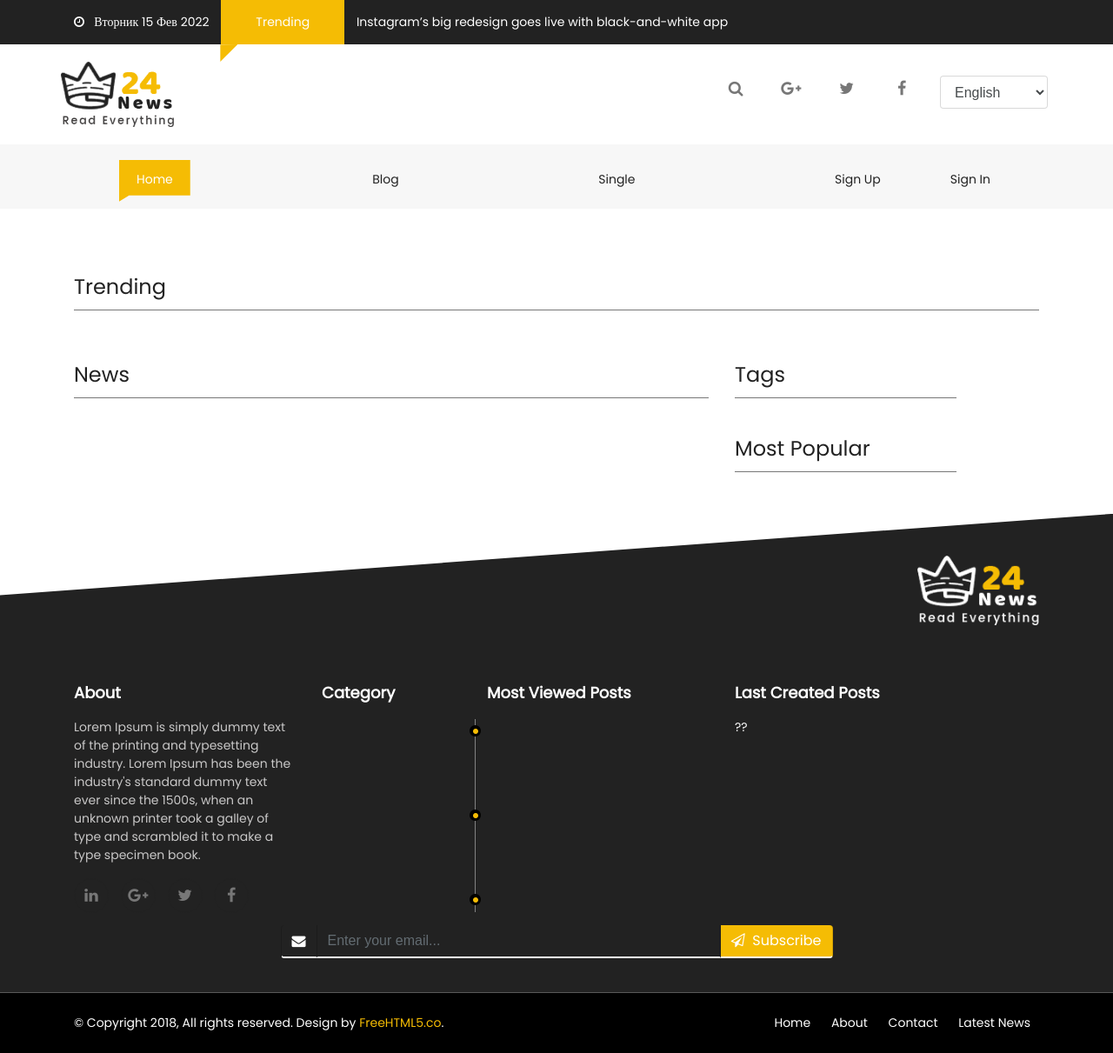
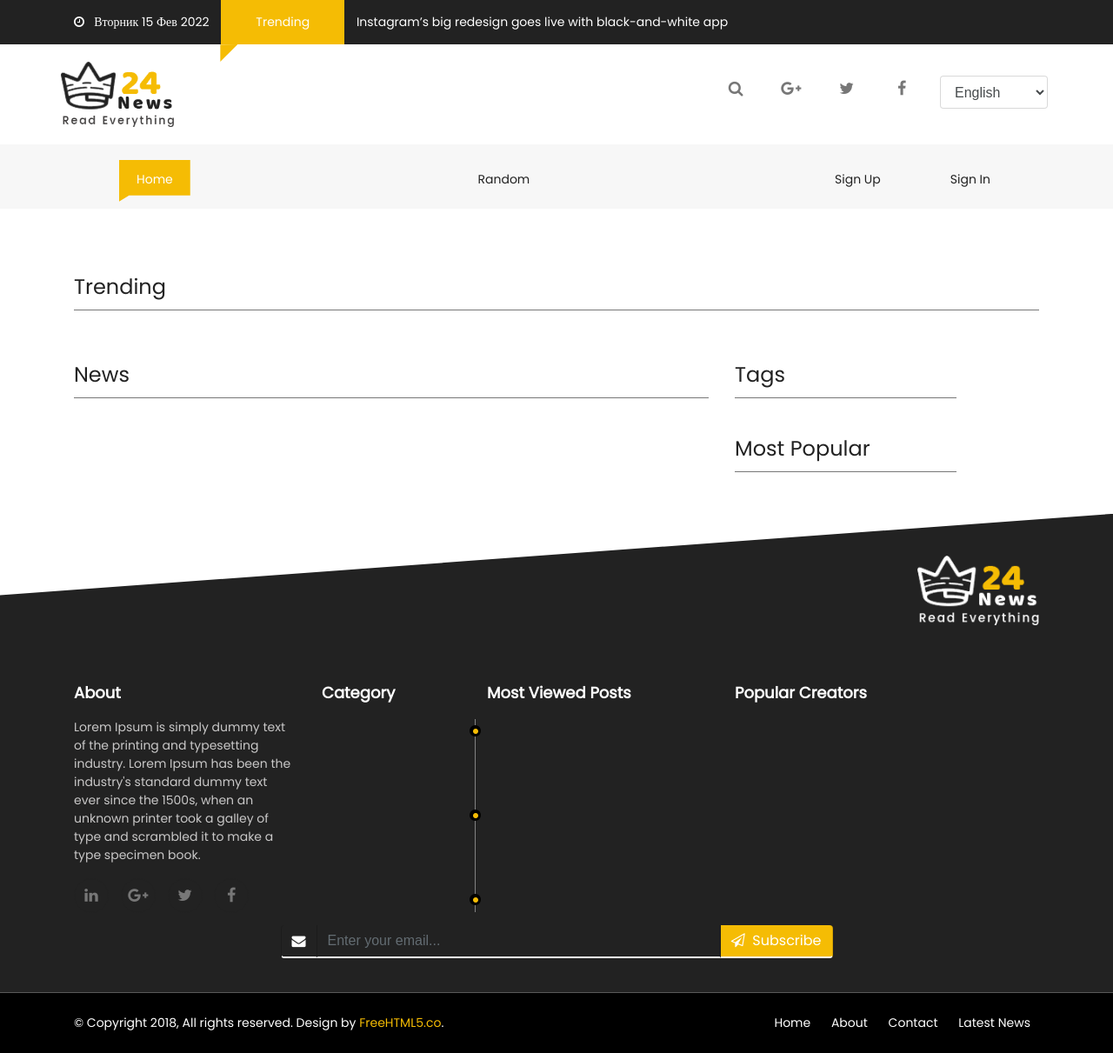
Before and after one commit to Str1kez/django_news, a Django app: page / in a window 1280 px wide. Shown: the whole page at 87% size. Run offline with Django 4.2, Linux system fonts and the light colour scheme; data that the repository does not hold is empty; parts of the project's set-up code (start-up, migrations or seed data) failed here and were passed over; some libraries are stand-ins or nearby versions.

Commit message:
added: users in footer, creating articles, fix images in blocks, random article

```diff
--- a/blog/admin.py
+++ b/blog/admin.py
@@ -19,15 +19,15 @@ class ArticleAdminForm(forms.ModelForm):
 class ArticleAdmin(admin.ModelAdmin):
     form = ArticleAdminForm
 
-    list_display = 'id', 'title', 'slug', 'author', 'created_at', 'views', 'get_image'
+    list_display = 'id', 'title', 'slug', 'author', 'user', 'created_at', 'views', 'get_image'
     list_display_links = 'id', 'title'
     list_editable = 'author',
-    list_filter = 'author', 'created_at'
+    list_filter = 'author', 'created_at', 'user'
     search_fields = 'title', 'author', 'created_at'
     ordering = '-created_at', '-views'
     actions_on_top = True
 
-    fields = 'title', 'slug', 'author', 'content', 'image', 'get_image', 'tags', 'views', 'created_at'
+    fields = 'title', 'slug', 'author', 'content', 'image', 'get_image', 'tags', 'views', 'created_at', 'user'
     readonly_fields = 'get_image', 'created_at', 'views'
     prepopulated_fields = {'slug': ('title', )}
 
--- a/blog/models.py
+++ b/blog/models.py
@@ -2,6 +2,7 @@ from django.db import models
 
 # Create your models here.
 from django.urls import reverse
+from django.contrib.auth.models import User
 
 
 class Tag(models.Model):
@@ -28,6 +29,7 @@ class Article(models.Model):
     created_at = models.DateTimeField(auto_now_add=True)
     slug = models.SlugField(max_length=50, verbose_name='Url', unique=True)
     tags = models.ManyToManyField(Tag, 'tags')
+    user = models.ForeignKey(User, on_delete=models.SET('Unknown'), verbose_name='Пользователь', default=1)
 
     def __str__(self):
         return self.title
--- a/blog/templates/blog/includes/_top_blocks.html
+++ b/blog/templates/blog/includes/_top_blocks.html
@@ -16,7 +16,8 @@
                             </a></div>
                             <div class=""><a href="{% url 'blog:get_article' post.slug %}" class="fh5co_good_font"> {{ post.title }} </a></div>
                         </div>
-                    </div></a>
+                    </div>
+                    </a>
                 </div>
                 <div class="col-md-6">
                     <div class="row">
--- a/blog/templates/blog/includes/_trending_large.html
+++ b/blog/templates/blog/includes/_trending_large.html
@@ -12,9 +12,10 @@
                     <a href="{% url 'blog:get_article' post.slug %}">
                         <div class="fh5co_latest_trading_img_position_relative">
                             <div class="fh5co_latest_trading_img">
-                                <img src="{{ post.image.url }}" alt="" class="fh5co_img_special_relative"/>
+                                <img src="{{ post.image.url }}" alt="" class="w-100 h-100"/>
                             </div>
-                            <div class="fh5co_latest_trading_img_position_absolute"></div>
+                                <div class="fh5co_latest_trading_img_position_absolute"></div>
+
                             <div class="fh5co_latest_trading_img_position_absolute_1">
                                 <a href="{% url 'blog:get_article' post.slug %}" class="text-white"> {{ post.title }} </a>
                                 <div class="fh5co_latest_trading_date_and_name_color"> {{ post.author }} - {{ post.created_at }}</div>
--- a/blog/templatetags/tags.py
+++ b/blog/templatetags/tags.py
@@ -1,5 +1,6 @@
 from django import template
 from django.db.models import Count
+from django.contrib.auth.models import User
 
 from blog.models import Tag, Article
 import datetime as dt
@@ -20,3 +21,9 @@ def header_date():
 @register.simple_tag
 def popular_posts(count: int = 5):
     return Article.objects.order_by('-views')[:count]
+
+
+@register.simple_tag
+def popular_users():
+    return User.objects.annotate(article_count=Count('article'))\
+               .filter(article_count__gt=0).order_by('-article_count')[:10]
--- a/blog/urls.py
+++ b/blog/urls.py
@@ -1,12 +1,16 @@
 from django.urls import path
 
-from blog.views import index, get_article, get_articles_by_tag, get_results
+from .views import index, get_article, get_articles_by_tag, \
+                    get_results, get_random_article, get_articles_by_user, CreateArticle
 
 app_name = 'blog'
 
 urlpatterns = [
     path('', index, name='home'),
+    path('creator/<str:username>', get_articles_by_user, name='get_articles_by_user'),
+    path('new_article/', CreateArticle.as_view(), name='create_article'),
     path('article/<str:slug>', get_article, name='get_article'),
+    path('random/', get_random_article, name='random_article'),
+    path('search/', get_results, name='search'),
     path('tag/<str:slug>', get_articles_by_tag, name='get_articles_by_tag'),
-    path('search/', get_results, name='search'),
 ]
--- a/blog/views.py
+++ b/blog/views.py
@@ -1,8 +1,26 @@
-from django.shortcuts import render, get_object_or_404
+from django.contrib.auth.mixins import LoginRequiredMixin
+from django.shortcuts import render, get_object_or_404, redirect
 from django.core.paginator import Paginator
+from random import randint
 
 # Create your views here.
+from django.urls import reverse_lazy
+from django.views.generic import CreateView
+
+from .forms import ArticleForm
 from .models import Article, Tag
+
+
+class CreateArticle(LoginRequiredMixin, CreateView):
+    form_class = ArticleForm
+    template_name = 'blog/create.html'
+    permission_denied_message = 'Авторизуйтесь'
+    login_url = reverse_lazy('user:sign_in')
+
+    def form_valid(self, form):
+        """Добавляем юзера, который пишет данную статью"""
+        form.instance.user = self.request.user
+        return super().form_valid(form)
 
 
 def index(request):
@@ -14,8 +32,9 @@ def index(request):
     return render(request, 'blog/index.html', {'page_obj': page_obj})
 
 
-def get_article(request, slug: str):
-    article = get_object_or_404(Article, slug=slug)
+def get_article(request, slug: str = None, article: Article = None):
+    if not article:
+        article = get_object_or_404(Article, slug=slug)
     article.views += 1
     article.save()
 
@@ -33,6 +52,23 @@ def get_articles_by_tag(request, slug: str):
     return render(request, 'blog/index.html', {'page_obj': page_obj, 'title': tag.title})
 
 
+def get_articles_by_user(request, username: str):
+    articles = Article.objects.filter(user__username=username)
+
+    paginator = Paginator(articles, 5)
+    page_number = request.GET.get('page')
+    page_obj = paginator.get_page(page_number)
+    return render(request, 'blog/index.html', {'page_obj': page_obj, 'title': username})
+
+
+def get_random_article(request):
+    count = Article.objects.count()
+    id = randint(1, count)
+    article = get_object_or_404(Article, id=id)
+    return get_article(request, article=article)
+    # return redirect('blog:get_article', article.slug)
+
+
 def get_results(request):
     query = request.GET.get('s')
     if query:
--- a/blogapp/ckeditor_config.py
+++ b/blogapp/ckeditor_config.py
@@ -38,7 +38,7 @@ CKEDITOR_CONFIGS = {
         'toolbar': 'YourCustomToolbarConfig',  # put selected toolbar config here
         # 'toolbarGroups': [{ 'name': 'document', 'groups': [ 'mode', 'document', 'doctools' ] }],
         # 'height': 291,
-        # 'width': '100%',
+        'width': '100%',
         # 'filebrowserWindowHeight': 725,
         # 'filebrowserWindowWidth': 940,
         # 'toolbarCanCollapse': True,
--- a/templates/includes/_footer.html
+++ b/templates/includes/_footer.html
@@ -2,6 +2,7 @@
 {% load tags %}
 {% popular_posts 4 as posts %}
 {% article_tags as tags %}
+{% popular_users as creators %}
 
 <div class="container-fluid fh5co_footer_bg pb-3">
     <div class="container animate-box">
@@ -48,8 +49,10 @@
                 <div class="footer_position_absolute"><img src="{% static 'images/footer_sub_tipik.png' %}" alt="img" class="width_footer_sub_img"/></div>
             </div>
             <div class="col-12 col-md-12 col-lg-4 ">
-                <div class="footer_main_title py-3"> Last Created Posts</div>
-                <p>??</p>
+                <div class="footer_main_title py-3"> Popular Creators</div>
+                {% for creator in creators %}
+                    <a href="{% url 'blog:get_articles_by_user' creator.username %}">{{ creator.username }}</a>
+                {% endfor %}
             </div>
         </div>
         <div class="row justify-content-center pt-2 pb-4">
--- a/templates/includes/_navbar.html
+++ b/templates/includes/_navbar.html
@@ -13,11 +13,13 @@
                         <a class="nav-link" href="{% url 'blog:home' %}">Home <span class="sr-only">(current)</span></a>
                     </li>
                     <li class="nav-item ">
-                        <a class="nav-link" href="blog.html">Blog <span class="sr-only">(current)</span></a>
+                        <a class="nav-link" href="{% url 'blog:random_article' %}">Random <span class="sr-only">(current)</span></a>
                     </li>
-                    <li class="nav-item ">
-                        <a class="nav-link" href="single.html">Single <span class="sr-only">(current)</span></a>
-                    </li>
+                    {% if user.is_authenticated %}
+                        <li class="nav-item ">
+                            <a class="nav-link" href="{% url 'blog:create_article' %}">Create <span class="sr-only">(current)</span></a>
+                        </li>
+                    {% endif %}
 {#                    <li class="nav-item dropdown">#}
 {#                        <a class="nav-link dropdown-toggle" href="#" id="dropdownMenuButton2" data-toggle="dropdown"#}
 {#                           aria-haspopup="true" aria-expanded="false">World <span class="sr-only">(current)</span></a>#}
--- a/user/urls.py
+++ b/user/urls.py
@@ -1,6 +1,6 @@
 from django.urls import path
 
-from views import sign_up, sign_in, log_out
+from .views import sign_up, sign_in, log_out
 
 app_name = 'user'
 
--- a/user/views.py
+++ b/user/views.py
@@ -5,7 +5,7 @@ from django.shortcuts import render, redirect
 # Create your views here.
 from django.views.generic import CreateView
 
-from forms import CreateUserForm, AuthUserForm
+from .forms import CreateUserForm, AuthUserForm
 
 
 def sign_up(request):
```
Also changed, not shown: blog/forms.py (added, +17 -0 lines), blog/templates/blog/create.html (added, +16 -0 lines), blog/templates/blog/includes/_trending_small.html (+5 -3 lines).
